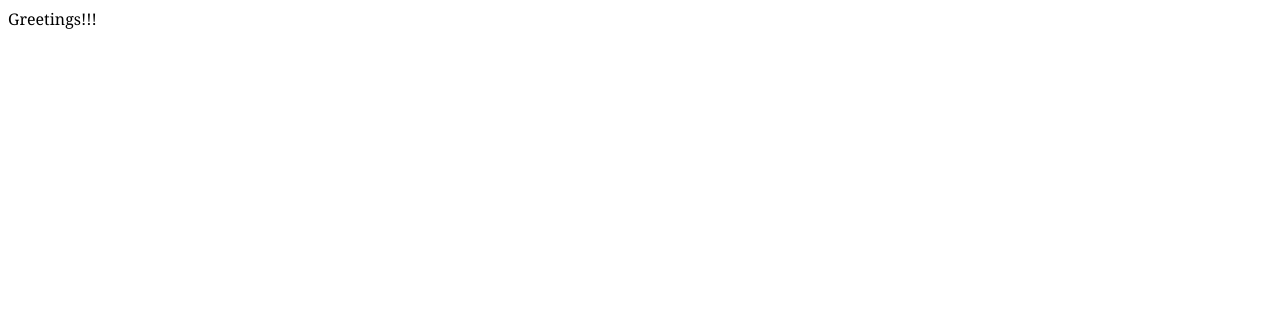
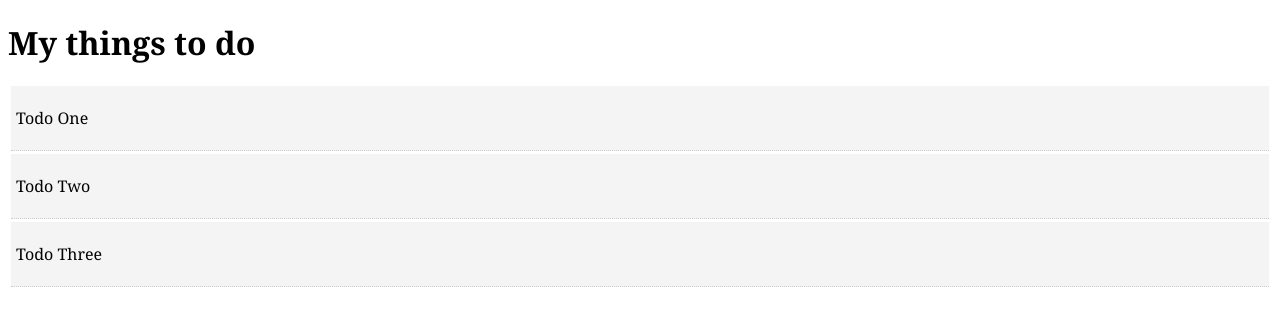
Before and after one commit to igoryen/vine, a Vue app: page / in a window 1280 px wide. Shown: the top 326 px of the page. Built offline with nearby package versions, Linux system fonts and the light colour scheme.

Commit message:
can display all available list items

```diff
--- a/src/App.vue
+++ b/src/App.vue
@@ -1,19 +1,37 @@
 <template>
     <div id="app">
-        {{epistle}}
+        <Points v-bind:list="list"/>
     </div>
 </template>
 
 <script>
 
+import Points from './components/Todos';
+
 export default {
-name: 'app',
+    name: 'app',
     components: {
-
+        Points
     },
     data() {
         return {
-            epistle: "Greetings!!!"
+            list: [
+                {
+                    id: 1,
+                    title: "Todo One",
+                    completed: false
+                },
+                {
+                    id: 2,
+                    title: "Todo Two",
+                    completed: false
+                },
+                {
+                    id: 3,
+                    title: "Todo Three",
+                    completed: false
+                }
+            ]
         }
     }
 }
--- /dev/null
+++ b/src/components/TodoItem.vue
@@ -0,0 +1,33 @@
+<template>
+    <div class="list-item">
+        <p>{{item.title}}</p>
+    </div>
+</template>
+
+<script>
+export default {
+    name: "IndividualItem",
+    props: ["item"]
+}
+</script>
+
+<style scoped>
+    .list-item {
+        background-color: #f4f4f4;
+        padding: 5px;
+        margin: 3px;
+        border-bottom: 1px dotted #ccc;
+    }
+    .is-complete {
+        text-decoration: line-through;
+    }
+    .del {
+        background-color: #ff0000;
+        color: #fff;
+        border: none;
+        padding: 5px 9px;
+        border-radius: 50%;
+        cursor: pointer;
+        float: right;
+    }
+</style>
--- /dev/null
+++ b/src/components/Todos.vue
@@ -0,0 +1,24 @@
+<template>
+    <div>
+        <h1>My things to do</h1>
+        <div v-bind:key="item.id" v-for="item in list">
+            <!-- <h3>{{item.title}}</h3> -->
+            <ListPoint v-bind:item="item" />
+        </div>
+    </div>
+</template>
+
+<script>
+import ListPoint from "./TodoItem.vue";
+export default {
+    name: "MyItems",
+    components: {
+        ListPoint
+    },
+    props: ["list"]
+}
+</script>
+
+<style scoped>
+
+</style>
```
